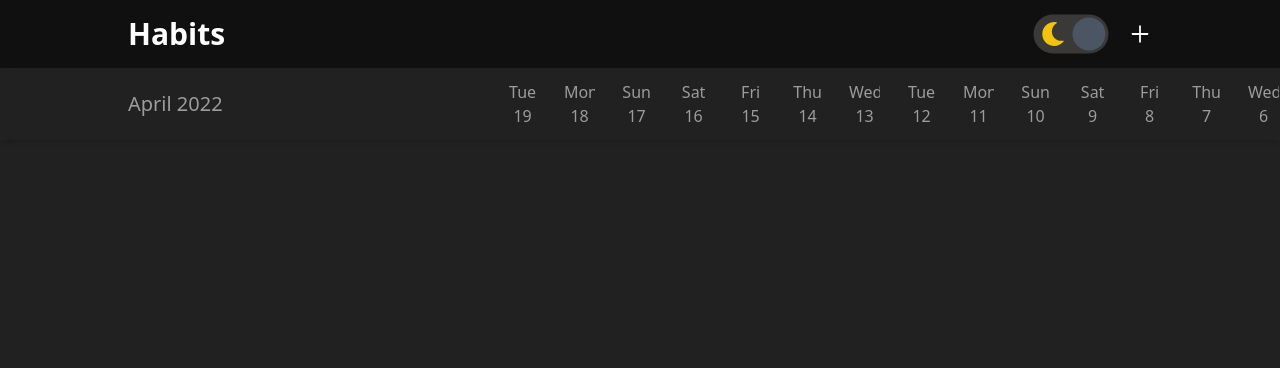
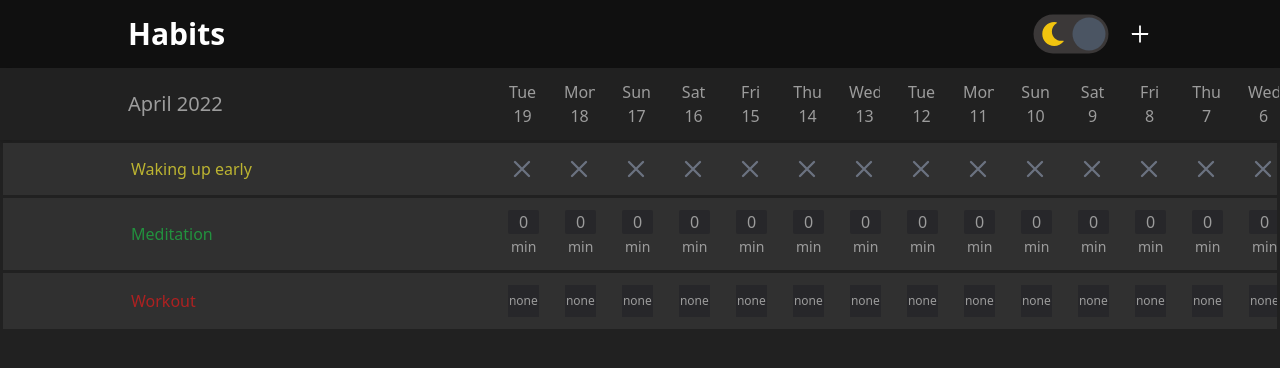
Before and after one commit to Shysh-Oleksandr/one-more, a React (Create React App) app: page / in a window 1280 px wide. Shown: the top 368 px of the page. Built offline with nearby package versions, Linux system fonts and the light colour scheme.

Commit message:
Made initial habits.

```diff
--- a/src/Components/Modals/AddHabit.tsx
+++ b/src/Components/Modals/AddHabit.tsx
@@ -1,16 +1,15 @@
 import React, { useEffect, useRef, useState } from "react";
 import { useForm } from "react-hook-form";
+import { AiOutlinePlus } from "react-icons/ai";
 import { useDispatch, useSelector } from "react-redux";
 import { bindActionCreators } from "redux";
+import { getEmptyHabit, getRandomNumber } from "../../Helpers/functions";
 import { actionCreactors, State } from "../../State";
+import "../../Styles/addHabit.css";
 import { HabitTypes, IHabit } from "../MainPage/Habit";
-import "../../Styles/addHabit.css";
-import { getEmptyHabit, getRandomNumber } from "../../Helpers/functions";
-import { closeModal } from "./../../Helpers/functions";
 import InputBlock from "../UI/InputBlock";
 import InputError from "../UI/InputError";
-import { AiOutlinePlus } from "react-icons/ai";
-import { JsxElement } from "typescript";
+import { closeModal } from "./../../Helpers/functions";
 
 function AddHabit() {
   const ref = useRef() as React.MutableRefObject<HTMLDivElement>;
@@ -252,7 +251,7 @@ function AddHabit() {
                   <button
                     type="button"
                     onClick={addNewOption}
-                    className="inline-block mt-1 cursor-pointer text-2xl p-2 bg-[#101010] transition-colors hover:bg-[#222121] rounded-full"
+                    className="add-option-btn inline-block mt-1 cursor-pointer text-2xl p-2 bg-[#101010] transition-opacity text-white hover:opacity-90 rounded-full"
                   >
                     <AiOutlinePlus />
                   </button>
--- a/src/Data/data.ts
+++ b/src/Data/data.ts
@@ -1,9 +1,10 @@
-import { HabitTypes } from "../Components/MainPage/Habit";
+import { HabitTypes, IHabit } from "../Components/MainPage/Habit";
 import { IHabits } from "../State/Reducers/HabitReducer";
 import {
   countInArray,
   DAYS_TO_SHOW,
   getDaysArray,
+  getRandomNumber,
 } from "./../Helpers/functions";
 
 type data =
@@ -95,3 +96,32 @@ export const habitTypes = [
       "E.g. What kind of workout did I do? Which piece did I practice? Which language did I learn?",
   },
 ];
+
+export const initialHabits: IHabit[] = [
+  {
+    name: "Waking up early",
+    color: "rgb(188, 180, 49)",
+    markedDays: [],
+    habitType: HabitTypes.YES_OR_NO,
+    id: getRandomNumber(),
+    question: "Did I wake up early today?",
+  },
+  {
+    name: "Meditation",
+    color: "rgb(34, 145, 62)",
+    markedDays: [],
+    habitType: HabitTypes.MEASURABLE,
+    unit: "min",
+    id: getRandomNumber(),
+    question: "How long did I meditate today?",
+  },
+  {
+    name: "Workout",
+    color: "rgb(173, 33, 33)",
+    markedDays: [],
+    habitType: HabitTypes.SELECTABLE,
+    options: ["Calisthenics", "Running", "Cycling"],
+    id: getRandomNumber(),
+    question: "What kind of workout did I do today?",
+  },
+];
--- a/src/State/Reducers/HabitReducer.ts
+++ b/src/State/Reducers/HabitReducer.ts
@@ -1,4 +1,5 @@
 import { HabitTypes, IHabit } from "../../Components/MainPage/Habit";
+import { initialHabits } from "../../Data/data";
 import { ActionType } from "../Action-types";
 import { Action } from "../Actions";
 
@@ -17,7 +18,7 @@ export interface IHabits {
 }
 
 const initialState: IHabits = {
-  habits: [],
+  habits: initialHabits,
   isAddingHabit: false,
   isEditingHabit: false,
   isTypeModalOpened: false,
--- a/src/Styles/Themes.ts
+++ b/src/Styles/Themes.ts
@@ -24,6 +24,7 @@ export const lightTheme = {
   habitTypeBg: "#53a1ef",
   inputCellColorBg: "rgb(237, 237, 238)",
   inputCellColor: "rgb(39,39,42)",
+  addOptionBtnBg: "rgb(33, 100, 166)",
 };
 export const darkTheme = {
   body: "#212121",
@@ -51,6 +52,7 @@ export const darkTheme = {
   habitTypeBg: "#224a72",
   inputCellColorBg: "rgb(39,39,42)",
   inputCellColor: "#fff",
+  addOptionBtnBg: "rgb(16,16,16)",
 };
 
 export type ThemeType = typeof lightTheme;
--- a/src/Styles/globalStyles.ts
+++ b/src/Styles/globalStyles.ts
@@ -77,10 +77,14 @@ export const GlobalStyles = createGlobalStyle<{ theme: ThemeType }>`
     background: ${({ theme }) => theme.habitTypeBg};
   }
 
+  .add-option-btn {
+    background: ${({ theme }) => theme.addOptionBtnBg};
+  }
   .habit-value {
     background: ${({ theme }) => theme.inputCellColorBg};
     color: ${({ theme }) => theme.inputCellColor};
   }
+
 
   #chart_57723_1_ChartBorder {
     fill: ${({ theme }) => theme.chartFillBg};
```
